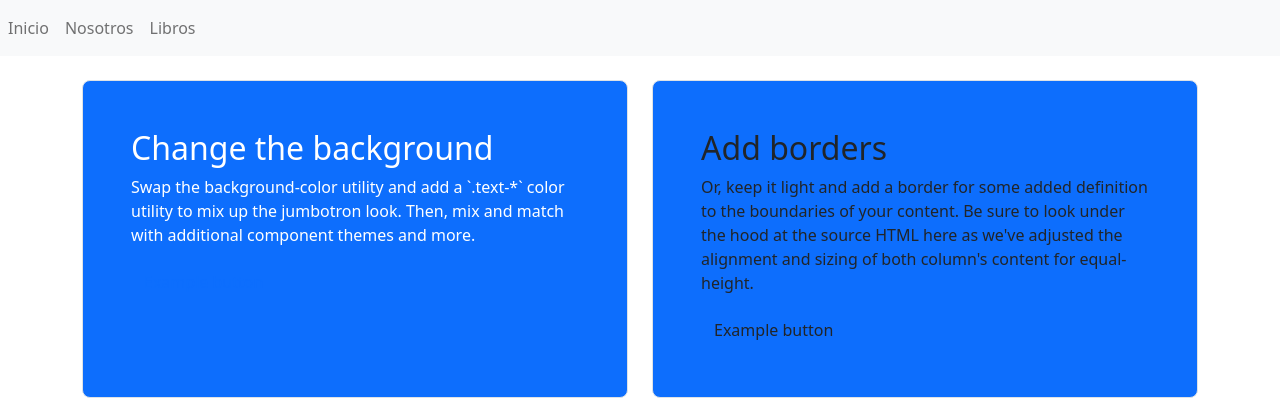
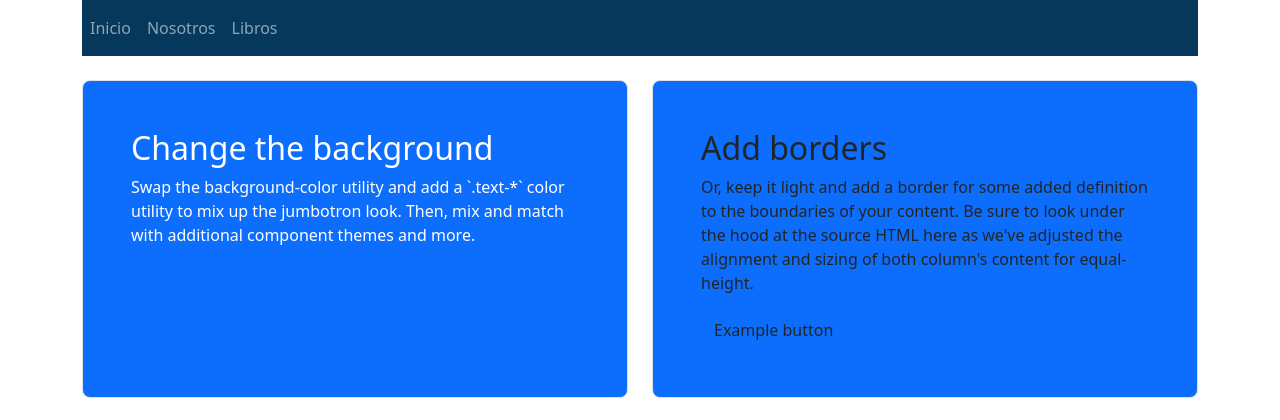
Before and after one commit to Ivantroski/crud-django, a Django app: page / in a window 1280 px wide. Shown: the top 420 px of the page. Run offline with Django 4.2, Linux system fonts and the light colour scheme.

Commit message:
avanzando en estilos

```diff
--- a/libreria/templates/base.html
+++ b/libreria/templates/base.html
@@ -15,17 +15,16 @@
 </head>
 
 <body>
-    <nav class="navbar navbar-expand navbar-light bg-light">
-        <div class="nav navbar-nav">
-            <a class="nav-item nav-link" href="{% url 'inicio' %}">Inicio</a>
-            <a class="nav-item nav-link" href="{% url 'nosotros' %}">Nosotros</a>
-            <a class="nav-item nav-link" href="{% url 'libros' %}">Libros</a>
-        </div>
-    </nav>
-
     <div class="container">
         <div class="row">
             <div class="col-12">
+              <nav class="navbar navbar-expand navbar-dark" style="background-color: #06385c;">
+                <div class="nav navbar-nav">
+                    <a class="nav-item nav-link" href="{% url 'inicio' %}">Inicio</a>
+                    <a class="nav-item nav-link" href="{% url 'nosotros' %}">Nosotros</a>
+                    <a class="nav-item nav-link" href="{% url 'libros' %}">Libros</a>
+                </div>
+            </nav>
               <br>
                 {% block contenido%}   {% endblock %}
             </div>
--- a/libreria/templates/paginas/inicio.html
+++ b/libreria/templates/paginas/inicio.html
@@ -1,6 +1,6 @@
 {%extends "base.html" %}
 
-{% block titulo%} Nosotros {% endblock %}
+{% block titulo%} Home {% endblock %}
 
 {% block contenido%}
 
```
